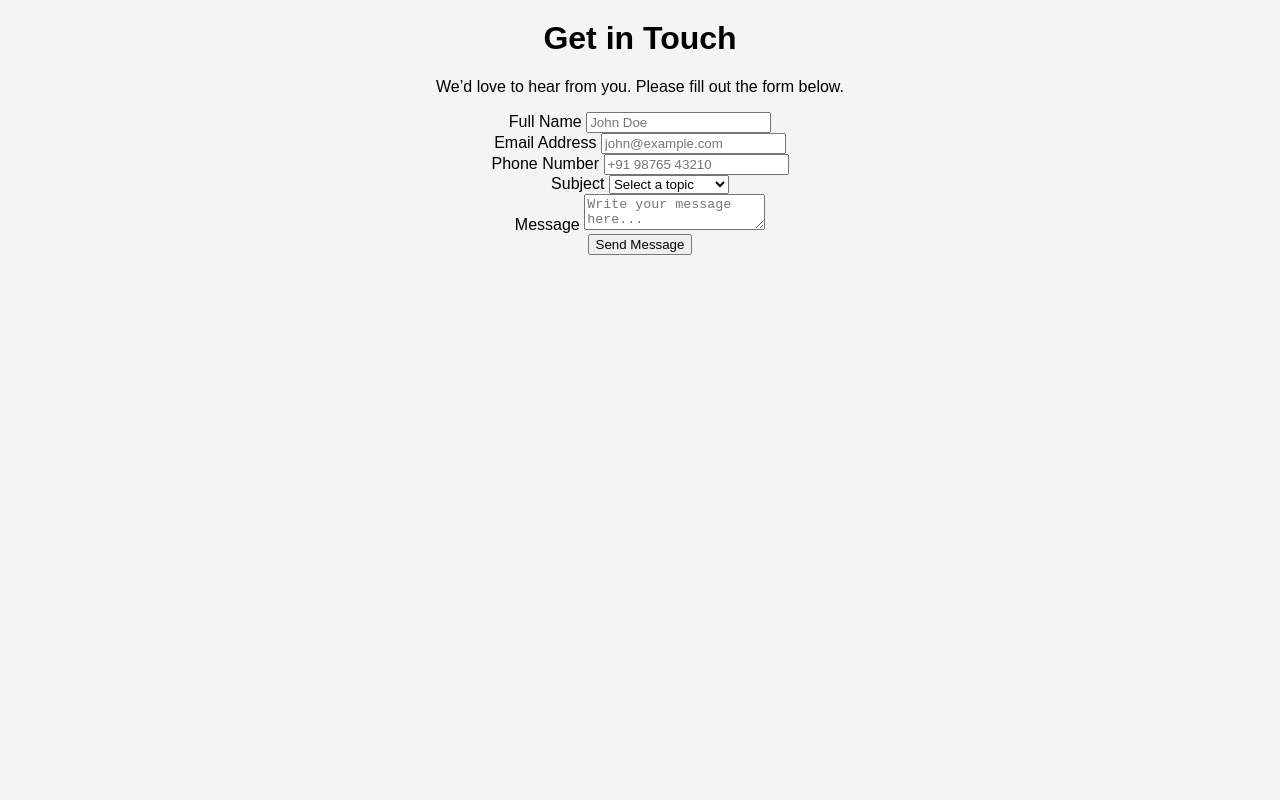
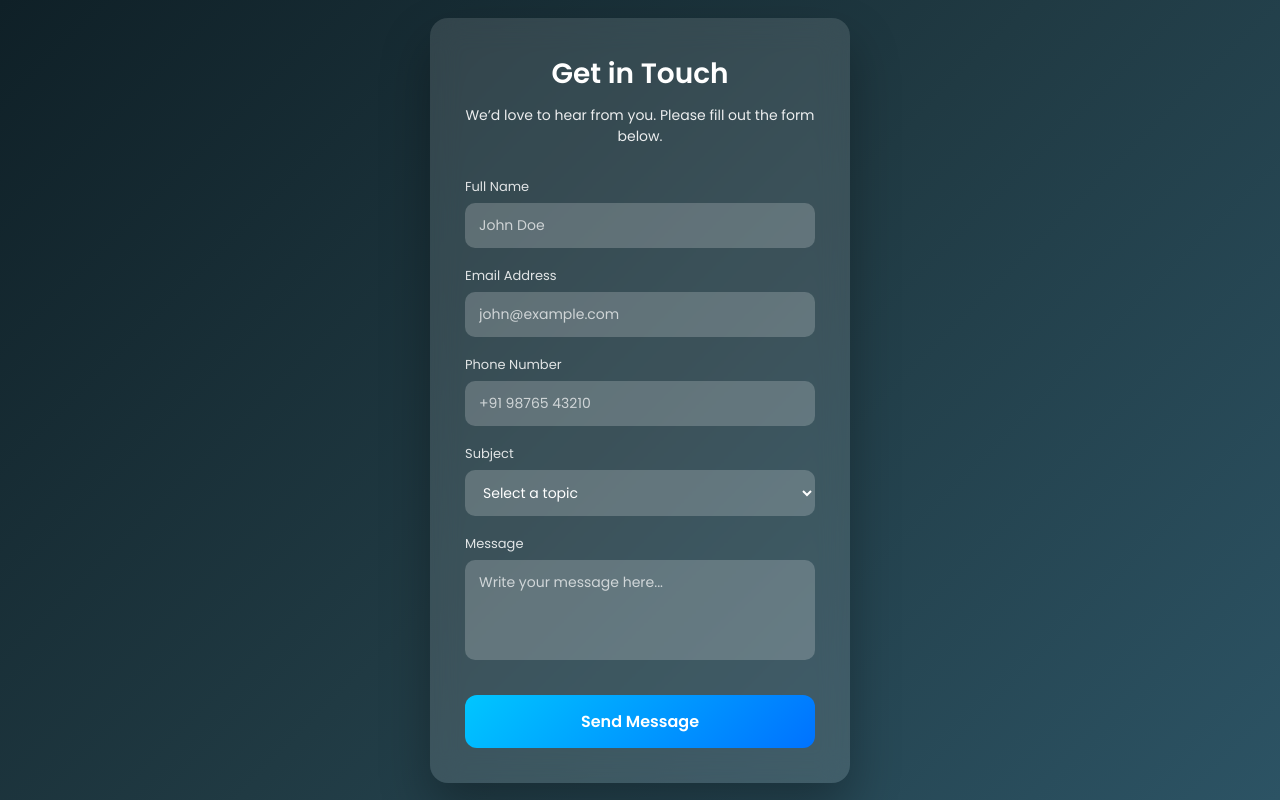
Before and after one commit to SiddharthRV14/Website-Page, a plain HTML site: page index.html in a window 1280 px wide. Drawn offline with Linux system fonts and the light colour scheme.

Commit message:
Update style.css

```diff
--- a/style.css
+++ b/style.css
@@ -1,33 +1,103 @@
-body {
-    font-family: Arial, sans-serif;
-    text-align: center;
-    background-color: #f4f4f4;
+@import url('https://fonts.googleapis.com/css2?family=Poppins:wght@300;400;600&display=swap');
+
+* {
+    margin: 0;
+    padding: 0;
+    box-sizing: border-box;
+    font-family: 'Poppins', sans-serif;
 }
 
-h1 {
-    margin-top: 20px;
+body {
+    height: 100vh;
+    background: linear-gradient(135deg, #0f2027, #203a43, #2c5364);
+    display: flex;
+    justify-content: center;
+    align-items: center;
+    color: #fff;
 }
 
-.camera-container {
-    display: flex;
-    justify-content: center;
-    margin: 20px;
+/* Glass background blur */
+.form-wrapper {
+    width: 420px;
+    padding: 35px;
+    background: rgba(255, 255, 255, 0.12);
+    backdrop-filter: blur(15px);
+    border-radius: 18px;
+    box-shadow: 0 25px 50px rgba(0,0,0,0.3);
 }
 
-video, canvas {
-    width: 400px;
-    height: 300px;
-    border: 2px solid #333;
-    margin: 10px;
+/* Heading */
+.form-wrapper h1 {
+    font-size: 28px;
+    margin-bottom: 10px;
+    text-align: center;
 }
 
-canvas {
-    display: none;
+.form-wrapper p {
+    font-size: 14px;
+    text-align: center;
+    margin-bottom: 30px;
+    opacity: 0.9;
 }
 
-.controls button {
-    padding: 10px 15px;
-    margin: 10px;
+/* Input Groups */
+.input-group {
+    margin-bottom: 18px;
+}
+
+.input-group label {
+    font-size: 13px;
+    display: block;
+    margin-bottom: 6px;
+    opacity: 0.85;
+}
+
+.input-group input,
+.input-group textarea,
+.input-group select {
+    width: 100%;
+    padding: 12px 14px;
+    border-radius: 10px;
+    border: none;
+    outline: none;
+    background: rgba(255, 255, 255, 0.2);
+    color: #fff;
+    font-size: 14px;
+}
+
+.input-group textarea {
+    resize: none;
+    height: 100px;
+}
+
+/* Placeholder */
+::placeholder {
+    color: rgba(255, 255, 255, 0.7);
+}
+
+/* Button */
+button {
+    width: 100%;
+    padding: 14px;
+    margin-top: 10px;
+    border-radius: 12px;
+    border: none;
     font-size: 16px;
+    font-weight: 600;
+    background: linear-gradient(135deg, #00c6ff, #0072ff);
+    color: white;
     cursor: pointer;
+    transition: transform 0.3s, box-shadow 0.3s;
 }
+
+button:hover {
+    transform: translateY(-2px);
+    box-shadow: 0 15px 30px rgba(0,114,255,0.4);
+}
+
+/* Responsive */
+@media (max-width: 480px) {
+    .form-wrapper {
+        width: 90%;
+    }
+}
```
